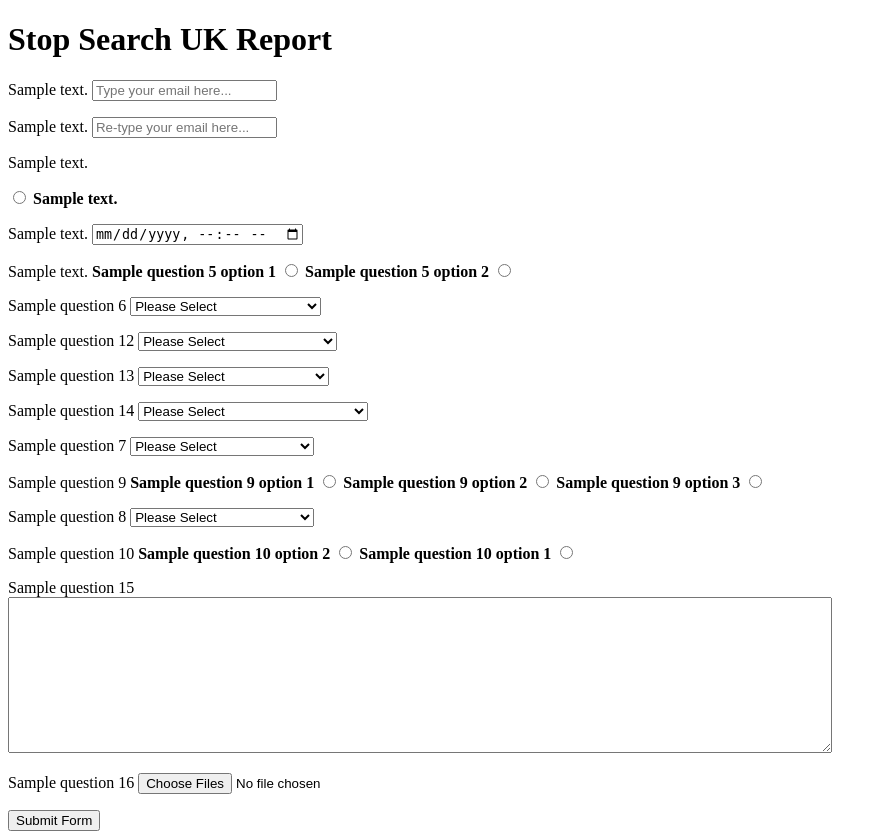
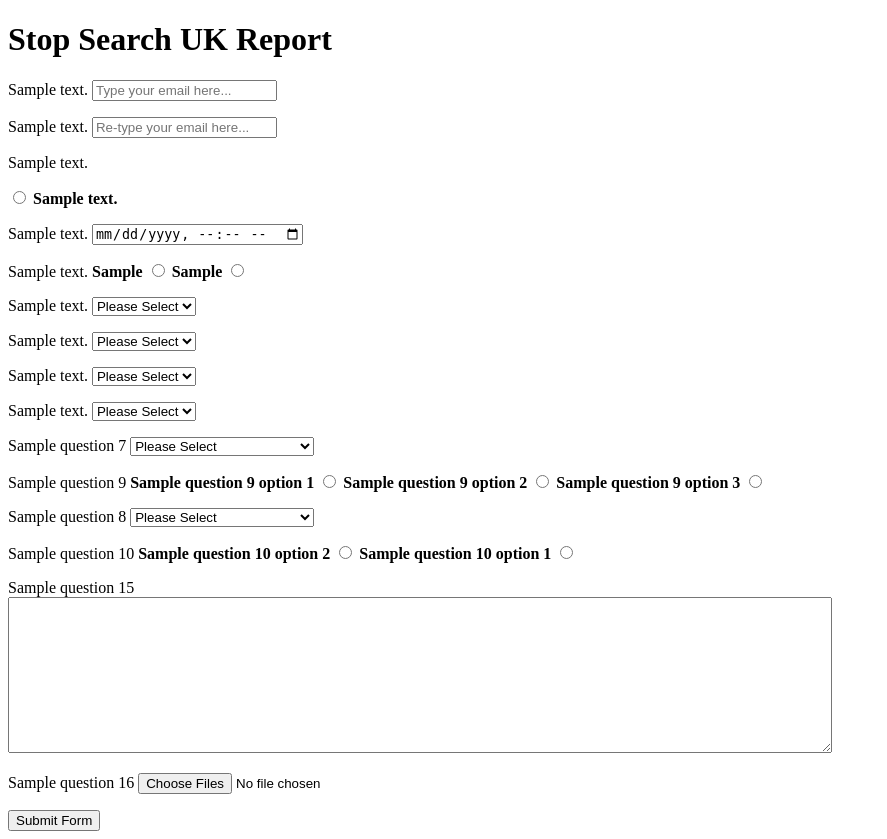
Before and after one commit to Bevs-n-Devs/stop-search, a Flask app: template stopSearch/templates/report_page.html in a window 1280 px wide. Shown: the whole page, without its empty margins (0-887 px from the left). Run offline with Flask 3, Linux system fonts and the light colour scheme; the template is opened without the code that fills it: most values are stand-ins (such as "Sample title", 1, 10 or a date in 2020).

Commit message:
contuation on questions data structure and report page.

```diff
--- a/stopSearch/templates/report_page.html
+++ b/stopSearch/templates/report_page.html
@@ -31,10 +31,10 @@
         </p>
         <p id="question5">
             {{ report_questions['question_5']['text'] }}
-            <b><label for="automaticAddress">{{ question_5_option_1 }}</label></b>
-            <input type="radio" name="address_type" id="automaticAddress" value="{{ question_5_option_1 }}" required>
-            <b><label for="manualAddress">{{ question_5_option_2 }}</label></b>
-            <input type="radio" name="address_type" id="manualAddress" value="{{ question_5_option_2 }}" required>
+            <b><label for="automaticAddress">{{ report_questions['question_5']['option_1'] }}</label></b>
+            <input type="radio" name="address_type" id="automaticAddress" value="{{ report_questions['question_5']['option_1'] }}" required>
+            <b><label for="manualAddress">{{ report_questions['question_5']['option_2'] }}</label></b>
+            <input type="radio" name="address_type" id="manualAddress" value="{{ report_questions['question_5']['option_2'] }}" required>
             <div id="userIncidentAddress">
                 <label for="streetName">Street Name:</label>
                 <input type="text" name="street_name" id="streetName" placeholder="door number, street name">
@@ -48,85 +48,41 @@
             <input type="hidden" name="longitude" id="longitude">
         </p>
         <p id="question6">
-            {{  question_6 }}
+            {{  report_questions['question_6']['text'] }}
             <select name="victims_involved" id="victimsInvolved" required>
                 <option value="">Please Select</option>
-                <option value="{{ question_6_option_1 }}">{{ question_6_option_1 }}</option>
-                <option value="{{ question_6_option_2 }}">{{ question_6_option_2 }}</option>
-                <option value="{{ question_6_option_3 }}">{{ question_6_option_3 }}</option>
-                <option value="{{ question_6_option_4 }}">{{ question_6_option_4 }}</option>
-                <option value="{{ question_6_option_5 }}">{{ question_6_option_5 }}</option>
-                <option value="{{ question_6_option_6 }}">{{ question_6_option_6 }}</option>
-                <option value="{{ question_6_option_7 }}">{{ question_6_option_7 }}</option>
-                <option value="{{ question_6_option_8 }}">{{ question_6_option_8 }}</option>
-                <option value="{{ question_6_option_9 }}">{{ question_6_option_9 }}</option>
-                <option value="{{ question_6_option_10 }}">{{ question_6_option_10 }}</option>
-                <option value="{{ question_6_option_11 }}">{{ question_6_option_11 }}</option>
-                <option value="{{ question_6_option_12 }}">{{ question_6_option_12 }}</option>
-                <option value="{{ question_6_option_13 }}">{{ question_6_option_13 }}</option>
+                {% for option_text in report_questions['question_6']['options'].values() %}
+                    <option value="{{ option_text }}">{{ option_text }}</option>
+                {% endfor %}
             </select>
         </p>
         <p id="question12">
-            {{ question_12 }}
+            {{ report_questions['question_12']['text'] }}
             <select name="victim_age" id="victimAge" required>
                 <option value="">Please Select</option>
-                <option value="{{ question_12_option_1 }}">{{ question_12_option_1 }} </option>
-                <option value="{{ question_12_option_2 }}">{{ question_12_option_2 }}</option>
-                <option value="{{ question_12_option_3 }}">{{ question_12_option_3 }}</option>
-                <option value="{{ question_12_option_4 }}">{{ question_12_option_4 }}</option>
-                <option value="{{ question_12_option_5 }}">{{ question_12_option_5 }}</option>
-                <option value="{{ question_12_option_6 }}">{{ question_12_option_6 }}</option>
-                <option value="{{ question_12_option_7 }}">{{ question_12_option_7 }}</option>
-                <option value="{{ question_12_option_8 }}">{{ question_12_option_8 }}</option>
-                <option value="{{ question_12_option_9 }}">{{ question_12_option_9 }}</option>
-                <option value="{{ question_12_option_10 }}">{{ question_12_option_10 }}</option>
-                <option value="{{ question_12_option_11 }}">{{ question_12_option_11 }}</option>
-                <option value="{{ question_12_option_12 }}">{{ question_12_option_12 }}</option>
-                <option value="{{ question_12_option_13 }}">{{ question_12_option_13 }}</option>
+                {% for option_text in report_questions['question_12']['options'].values() %}
+                    <option value="{{ option_text }}">{{ option_text }} </option>
+                {% endfor %}
             </select>
         </p>
         <p id="question13">
-          {{ question_13 }}
+          {{ report_questions['question_13']['text'] }}
           <select name="victim_gender" id="victimGender" required>
             <option value="">Please Select</option>
-            <option value="{{ question_13_option_1 }}">{{ question_13_option_1 }}</option>
-            <option value="{{ question_13_option_2 }}">{{ question_13_option_2 }}</option>
-            <option value="{{ question_13_option_3 }}">{{ question_13_option_3 }}</option>
-            <option value="{{ question_13_option_4 }}">{{ question_13_option_4 }}</option>
-            <option value="{{ question_13_option_5 }}">{{ question_13_option_5 }}</option>
-            <option value="{{ question_13_option_6 }}">{{ question_13_option_6 }}</option>
-            <option value="{{ question_13_option_7 }}">{{ question_13_option_7 }}</option>
-            <option value="{{ question_13_option_8 }}">{{ question_13_option_8 }}</option>
-            <option value="{{ question_13_option_9 }}">{{ question_13_option_9 }}</option>
+            {% for option_text in report_questions['question_13']['options'].values() %}
+                <option value="{{ option_text }}">{{ option_text }}</option>
+            {% endfor %}
           </select>
         </p>
         <p id="question14">
-            {{ question_14 }}
+            {{ report_questions['question_14']['text'] }}
             <select name="victim_race" id="victimRace" required>
                 <option value="">Please Select</option>
-                <option value="{{ question_14_option_1 }}">{{ question_14_option_1 }}</option>
-                <option disabled value="">Asian, Asian British or Asian Welsh</option>
-                <!-- <option disabled value="">{{ question_14_option_2 }}</option> -->
-                <option value="{{ question_14_option_3 }}">{{ question_14_option_3 }}</option>
-                <option value="{{ question_14_option_4 }}">{{ question_14_option_4 }}</option>
-                <option value="{{ question_14_option_5 }}">{{ question_14_option_5 }}</option>
-                <option value="{{ question_14_option_6 }}">{{ question_14_option_6 }}</option>
-                <!-- <option disabled value="">Black, Black British, Black Welsh, Caribbean or African</option> -->
-                <option value="{{ question_14_option_7 }}">{{ question_14_option_7 }}</option>
-                <option disabled value="">{{ question_14_option_8 }}</option>
-                <option value="{{ question_14_option_9 }}">{{ question_14_option_9 }}</option>
-                <option value="{{ question_14_option_10 }}">{{ question_14_option_10 }}</option>
-                <option value="{{ question_14_option_11 }}">{{ question_14_option_11 }}</option>
-                <!-- <option value="{{ question_14_option_12 }}">{{ question_14_option_12 }}</option> -->
-                <option disabled value="">{{ question_14_option_13 }}</option>
-                <option value="{{ question_14_option_14 }}">{{ question_14_option_14 }}</option>
-                <option value="{{ question_14_option_15 }}">{{ question_14_option_15 }}</option>
-                <option value="{{ question_14_option_16 }}">{{ question_14_option_16 }}</option>
-                <option value="{{ question_14_option_17 }}">{{ question_14_option_17 }}</option>
-                <option disabled value="">{{ question_14_option_18 }}</option>
-                <option value="{{ question_14_option_19 }}">{{ question_14_option_19 }}</option>
-                <option value="{{ question_14_option_20 }}">{{ question_14_option_20 }}</option>
-                <option value="{{ question_14_option_21 }}">{{ question_14_option_21 }}</option>
+                {% for option_text in report_questions['question_13']['options'].values() %}
+                    <option value="{{ option_text[0] }}" {% if option_text[1]['disabled'] %}disabled{% endif %} >
+                        {{ option_text[0] }}
+                    </option>
+                {% endfor %}
             </select>
         </p>
         <p id="question7">
```
Also changed, not shown: stopSearch/stopSearch_endpoint/report_endpoint.py (+41 -20 lines).
